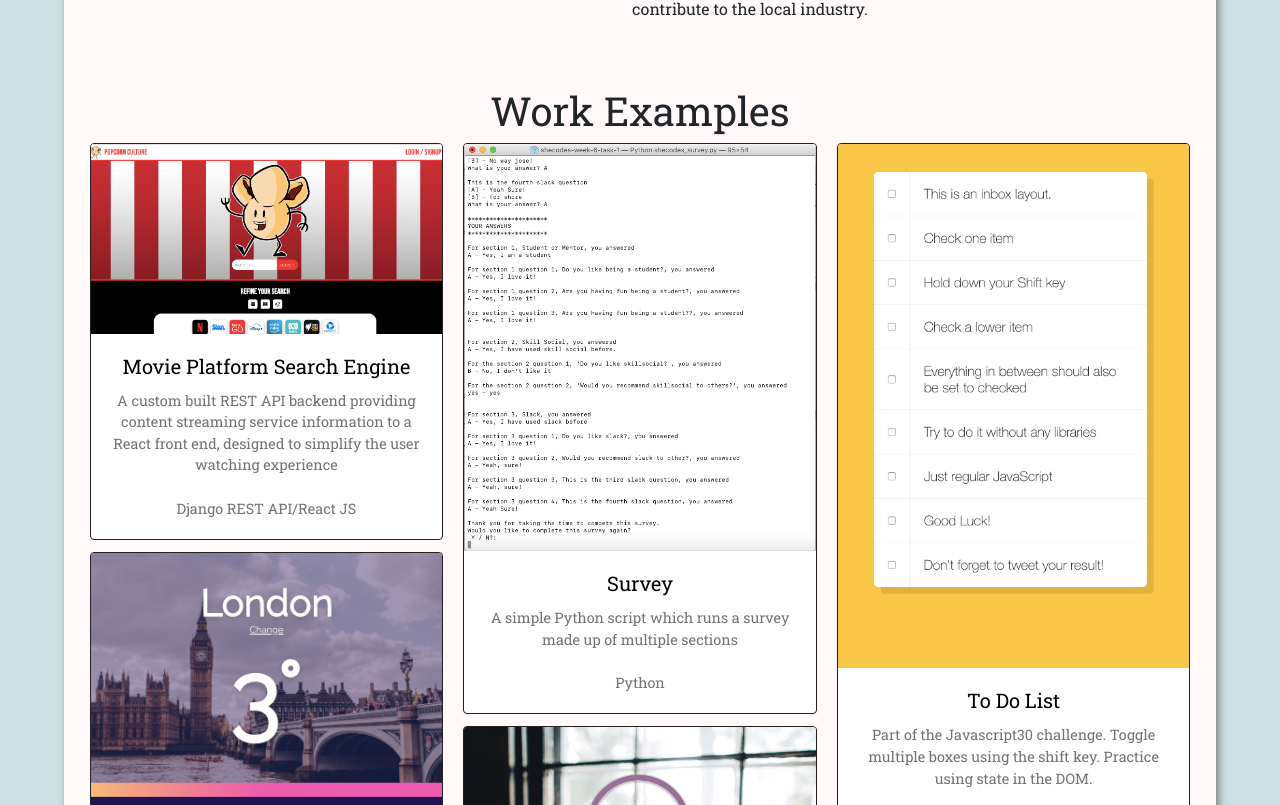
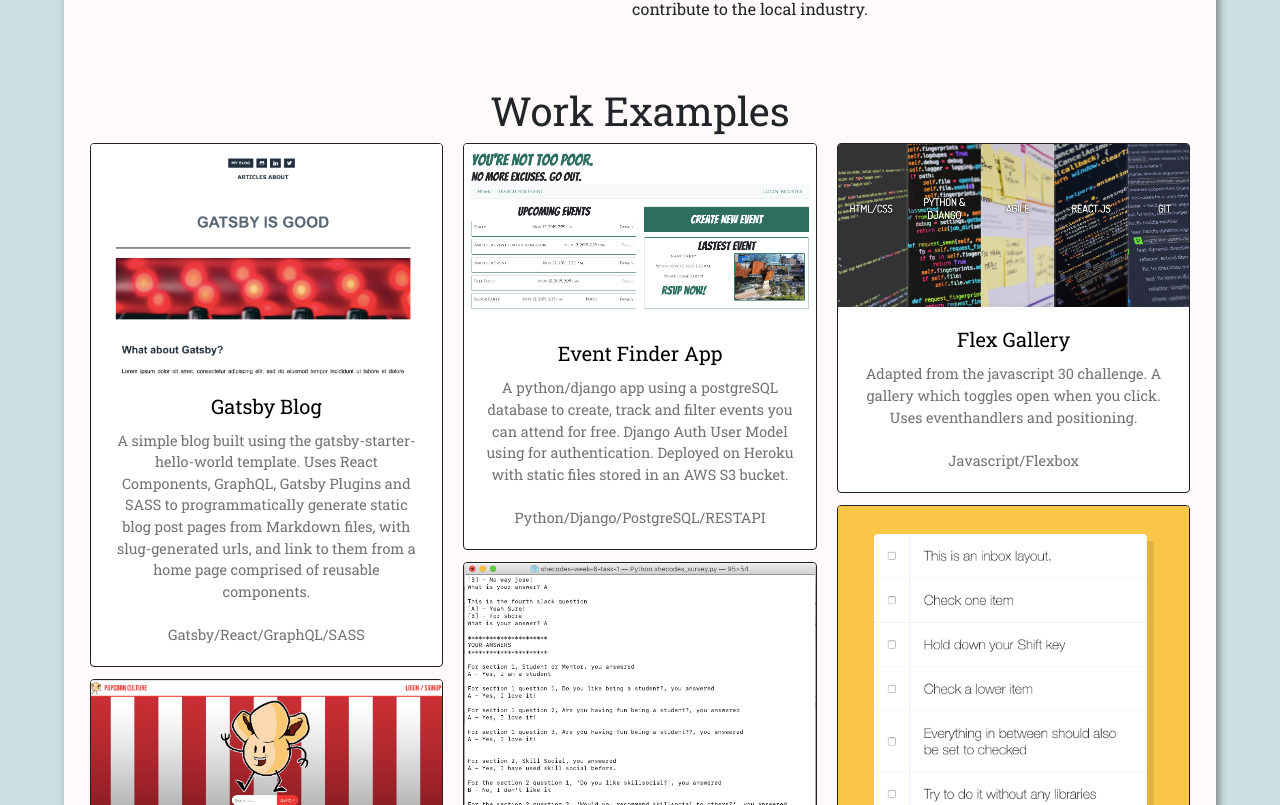
Before and after one commit to sarahlevins/levins-codes-portfolio, a React (Create React App) app: page / in a window 1280 px wide. Shown: the part 1415-2220 px from the top of the page. Built offline with nearby package versions, Linux system fonts and the light colour scheme.

Commit message:
add gatsby blog project

```diff
--- a/package.json
+++ b/package.json
@@ -13,7 +13,7 @@
     "react-bootstrap": "^1.0.0-beta.14",
     "react-dom": "^16.11.0",
     "react-router-dom": "^5.1.2",
-    "react-scripts": "3.2.0"
+    "react-scripts": "^3.4.1"
   },
   "scripts": {
     "start": "react-scripts start",
--- a/src/components/Projects.js
+++ b/src/components/Projects.js
@@ -8,6 +8,13 @@ function Projects(props) {
     <div className="page-container" id="projects">
       <h1>Work Examples</h1>
       <CardColumns>
+        <Thumbnail
+          link="http://levinscodes-gatsby-blog.surge.sh/"
+          image="./static/thumbnail-gatsby.png"
+          title="Gatsby Blog"
+          description="A simple blog built using the gatsby-starter-hello-world template. Uses React Components, GraphQL, Gatsby Plugins and SASS to programmatically generate static blog post pages from Markdown files, with slug-generated urls, and link to them from a home page comprised of reusable components. "
+          category="Gatsby/React/GraphQL/SASS"
+        />
         <Thumbnail
           link="https://popcornculture.herokuapp.com/"
           image="./static/thumbnail-popcorn.png"
```
Also changed, not shown: public/static/thumbnail-gatsby.png (added), 1 other file (tests, documents, lock files or other folders).
